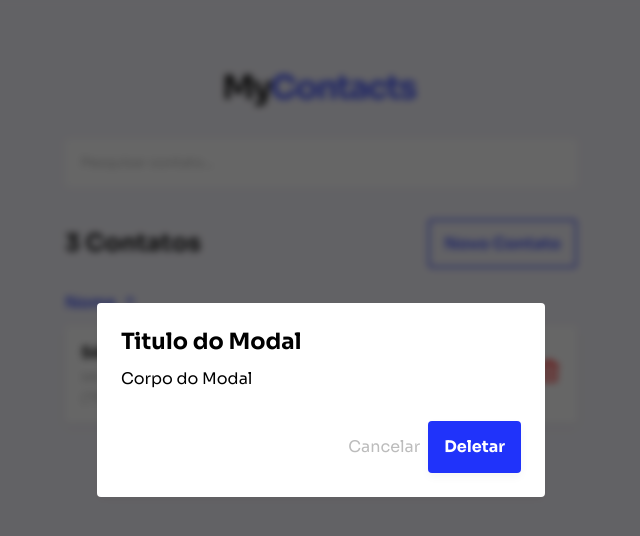
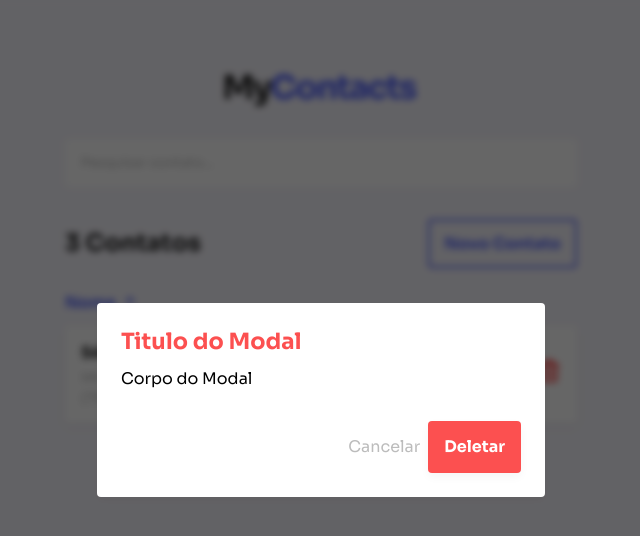
Before and after one commit to sergioalmeida00/myContacts-web, a React (Vite) app: page / in a window 1280 px wide. Shown: the top 536 px of the page, without its empty margins (319-959 px from the left). Built offline with nearby package versions, Linux system fonts and the light colour scheme.

Commit message:
FEAT: add props to component modal

```diff
--- a/src/assets/styles/themes/default.js
+++ b/src/assets/styles/themes/default.js
@@ -10,6 +10,12 @@ export default{
 
     purple:"#5061FC",
     purple_400:"#2033fa",
-    purple_500:"#091be1"
+    purple_500:"#091be1",
+
+    danger:{
+      300: '#fc5050',
+      400: '#fa201e',
+      500: '#e10905',
+    }
   }
 }
--- a/src/components/Button.jsx
+++ b/src/components/Button.jsx
@@ -6,7 +6,7 @@ export const Button = styled.button`
   height: 3.25rem;
   border: none;
   border-radius: 4px;
-  background: ${({theme}) => theme.COLOR.purple_400};
+  background: ${({theme,danger}) => ( danger ? theme.COLOR.danger[300] :theme.COLOR.purple_400 )};
   color: ${({theme}) => theme.COLOR.white};
   font-weight: bold;
   font-size: 1rem;
--- a/src/components/Modal/index.jsx
+++ b/src/components/Modal/index.jsx
@@ -1,9 +1,9 @@
 import { Container, Overlay,Footer } from "./styles";
 import { Button } from "../Button"
-export function Modal(){
+export function Modal({danger}){
   return (
     <Overlay>
-      <Container>
+      <Container danger={danger}>
         <h1>Titulo do Modal</h1>
         <p>Corpo do Modal</p>
 
@@ -11,7 +11,7 @@ export function Modal(){
           <button type="button" className="cancel-button">
             Cancelar
           </button>
-          <Button type="button">
+          <Button type="button" danger={danger}>
             Deletar
           </Button>
         </Footer>
--- a/src/components/Modal/styles.js
+++ b/src/components/Modal/styles.js
@@ -24,8 +24,9 @@ export const Container = styled.div`
   >h1{
     font-size: 1.4rem;
     margin-bottom: 0.8rem;
+
+    color: ${({theme,danger}) => (danger ? theme.COLOR.danger[300] : theme.COLOR.gray_900 )};
   }
-
 `
 
 export const Footer = styled.footer`
--- a/src/pages/Home/index.jsx
+++ b/src/pages/Home/index.jsx
@@ -6,7 +6,7 @@ import { Modal } from "../../components/Modal"
 export function Home(){
   return(
       <Container>
-        <Modal/>
+        <Modal danger />
         <InputSearchContainer>
           <input type="text" placeholder="Pesquisar contato..."/>
         </InputSearchContainer>
```
